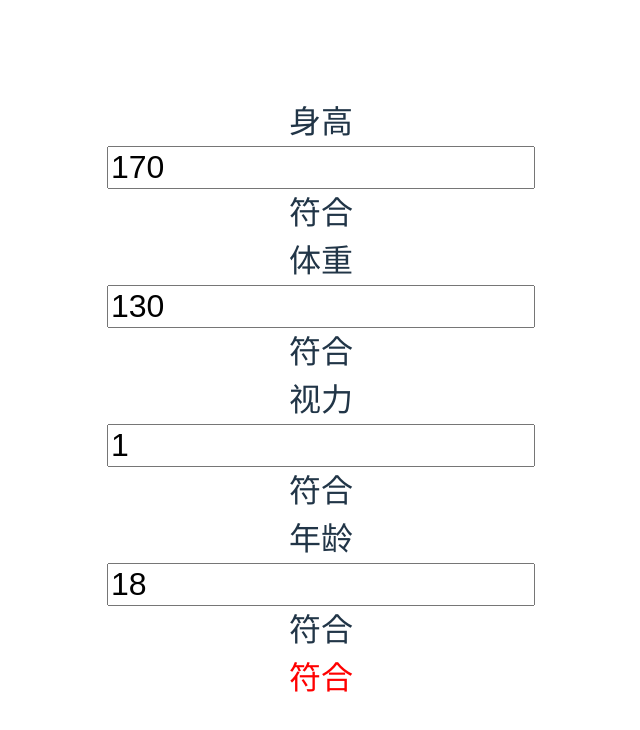
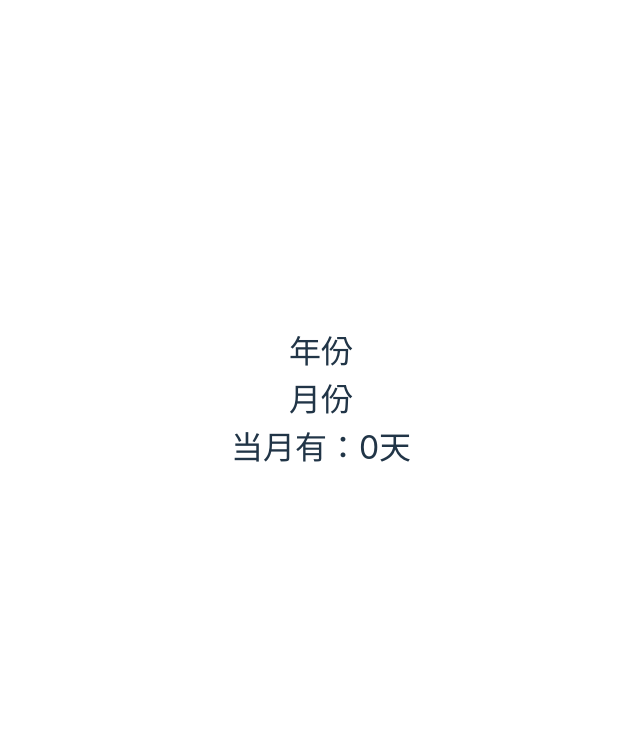
Before and after one commit to wrule/go-yzz, a React (Vite) app: page / in a window 1280 px wide. Shown: the top 730 px of the page, without its empty margins (319-959 px from the left). Built offline with nearby package versions, Linux system fonts and the light colour scheme.

Commit message:
闰年计算器

```diff
--- a/src/App.tsx
+++ b/src/App.tsx
@@ -4,8 +4,10 @@ import viteLogo from '/vite.svg'
 import './App.css'
 import Health from './Health'
 import Soldier from './Soldier'
+import MonthDays from './MonthDays'
 
 function App() {
+  return <MonthDays />;
   return <Soldier />;
   return <Health />;
   const [count, setCount] = useState(0)
--- /dev/null
+++ b/src/MonthDays.tsx
@@ -0,0 +1,28 @@
+// 月份计算器
+// 用户输入 年份 和 月份，自动计算出此年份的月份一共有多少天
+// 比如 2008 年的 2 月 有 29天（闰年）
+// 比如 2000 年的 2 月 有 28天（不是闰年！）
+// 比如 2001 年的 2 月 有 28天
+// 比如 2011 年的 4 月 有 30天
+// 公历闰年的规则：公历闰年是指可以被4整除的年份，但是不能被100整除，或者可以被400整除的年份。
+// 换句话说，公历闰年是能够被4整除但不能被100整除的年份，或者能够被400整除的年份。
+// 请你仿造之前的代码，编写月份计算器的逻辑和界面
+import { useState } from 'react';
+
+export default function() {
+  return  <div>
+    <div>
+      <span style={{ fontSize: '32px' }}>年份</span>
+    </div>
+
+    <div>
+      <span style={{ fontSize: '32px' }}>月份</span>
+    </div>
+
+    <div style={{ fontSize: '32px' }}>
+      <span>当月有：</span>
+      <span>0</span>
+      <span>天</span>
+    </div>
+  </div>;
+}
```
